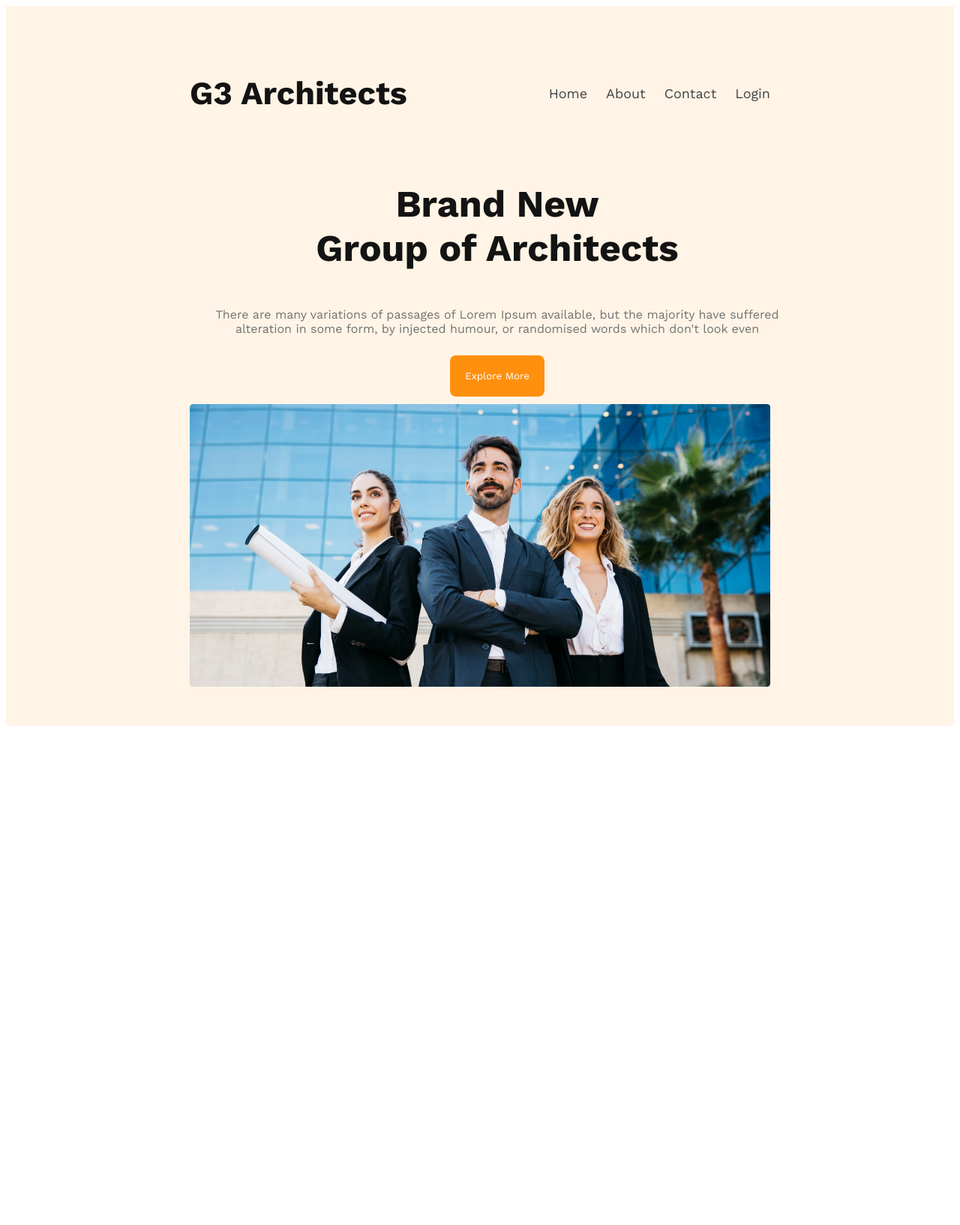
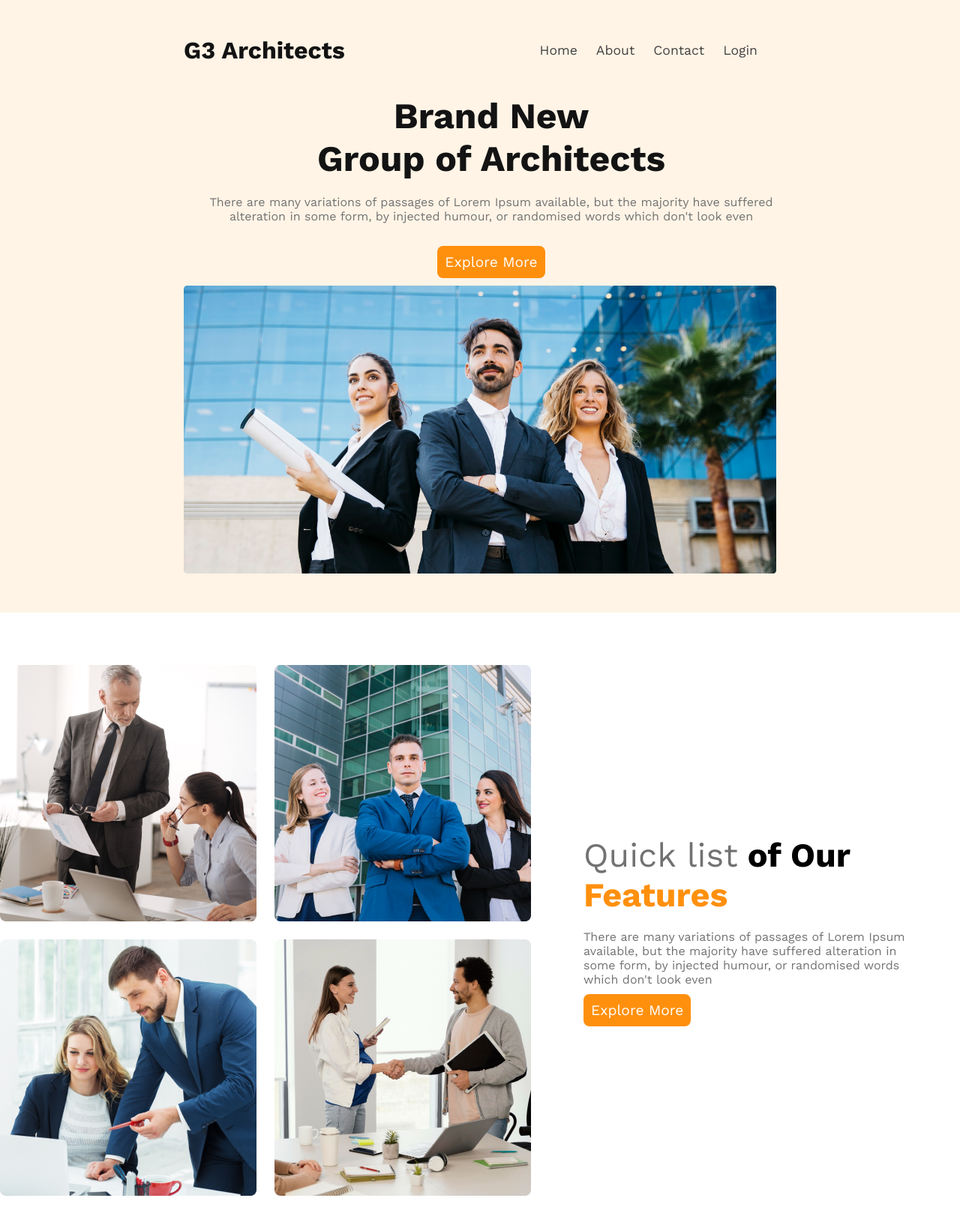
Before and after one commit to Mishkat11/architects-website, a plain HTML site: page index.html in a window 1280 px wide. Shown: the whole page at 75% size. Before the commit the page ends 976 px from the top, so only its background shows below. Drawn offline with nearby package versions, Linux system fonts and the light colour scheme.

Commit message:
team section added

```diff
--- a/index.html
+++ b/index.html
@@ -9,6 +9,7 @@
 </head>
 
 <body>
+    <!-- header starting -->
     <header>
         <nav>
             <h3 class="nav-title">G3 Architects</h3>
@@ -33,6 +34,30 @@
             <img src="images/banner.png" alt="">
         </div>
     </header>
+
+<!-- features section start -->
+
+<main>
+<section class="team-container">
+
+    <div class="team-img-container">
+<img src="images/team1.png" alt="">
+<img src="images/team2.png" alt="">
+<img src="images/team3.png" alt="">
+<img src="images/team4.png" alt="">
+    </div>
+    <div class="team-content">
+        <h2 class="team-title"> <span class="quick-list">Quick list</span> of Our <span class="text-features">Features</span></h2>
+        <p class="team-para">There are many variations of passages of Lorem Ipsum available, but the majority have suffered alteration in some form, by injected humour, or randomised words which don't look even</p>
+        <button class="btn-primary">
+            Explore More
+        </button>
+    </div>
+</section>
+
+</main>
+
+
 </body>
 
 </html>
--- a/styles/architect.css
+++ b/styles/architect.css
@@ -6,10 +6,10 @@
 font-family: 'Open Sans', sans-serif;
 font-family: 'Work Sans', sans-serif;
   }
-  /* *{
+  *{
     margin: 0px;
     padding: 0%;
-  } */
+  }
   header{
     background-color: rgba(255, 144, 14, 0.10);
     padding: 48px 245px;
@@ -27,44 +27,53 @@ font-family: 'Work Sans', sans-serif;
     /* justify-content: space-evenly; */
   }
   nav> ul>li{
+    font-size: 1rem;
     list-style: none;
-    margin-left: 25px;
+    margin-right: 25px;
+
   }
   nav  ul li a{
     text-decoration: none;
     color:  #424242;
-font-size: 18px;
+font-size: 1.1rem;
 font-weight: 500;
 
 
   }
   .nav-title{
     color: #131313;
-font-size: 2.7rem;
-/* font-weight: 700; */
+font-size: 2rem;
+font-weight: 700;
   }
+
   .banner-content{
     width: 820px;
     text-align: center;
     margin: 0px auto;
   }
   .banner-title{
+    margin-top: 40px;
+    margin-bottom: 20px;
     color:  #131313;
-font-size: 50px;
+font-size: 3rem;
+
 
   }
   .banner-para{
     color: #727272;
-    font-size: 16px;
+    margin-bottom: 20px;
+    /* font-size: 16px; */
     /* font-weight: 400; */
   }
   .btn-primary{
     border-radius: 8px;
 background-color: #FF900E;
 border: none;
-padding: 20px;
+padding: 10px;
 color: white;
+font-size: 1.20rem;
 margin-top: 10px;
+cursor: pointer;
 
   }
   .banner img{
@@ -81,6 +90,9 @@ margin-top: 10px;
     nav{
         flex-direction: column;
     }
+    .nav-title{
+      margin-bottom: 30px;
+    }
     .banner-content{
         width: auto;
     }
@@ -95,7 +107,75 @@ margin-top: 10px;
     nav{
         flex-direction: column;
     }
+    .nav-title{
+      margin-bottom: 30px;
+    }
     .banner-content{
         width: auto;
     }
   }
+
+  /* main section  */
+
+  main {
+    max-width: 1440px;
+    margin: 70px auto;
+  }
+  .team-container{
+    display: flex;
+    align-items: center;
+  }
+  .team-img-container{
+
+    display: grid;
+    grid-template-columns: repeat(2,1fr);
+    gap: 24px;
+  }
+  .team-content{
+    padding: 0px 70px;
+  }
+  .team-title{
+    margin-bottom: 20px;
+
+font-size: 2.8rem;
+/* font-weight: 700; */
+  }
+.team-title .quick-list{
+color: #727272;
+font-weight: 500;
+  }
+  .team-title .text-features{
+    color: #FF900E;
+font-size: 2.8rem;
+  font-weight: 700; }
+  .team-para{
+    /* margin: 30px 0px 20px; */
+    color:  #727272;
+font-size: 1rem;
+font-weight: 400;
+  }
+
+  @media screen and (max-width:576px) {
+    .team-container{
+      flex-direction: column;
+    }
+    .team-img-container{
+      grid-template-columns: 1fr;
+    }
+    .team-content{
+      margin-top: 35px;
+    }
+  }
+
+
+  @media screen and (min-width:577px) and (max-width:960px) {
+    .team-container{
+      flex-direction: column;
+    }
+    /* .team-img-container{
+      grid-template-columns: 1fr;
+    } */
+    .team-content{
+      margin-top: 35px;
+    }
+  }
```
